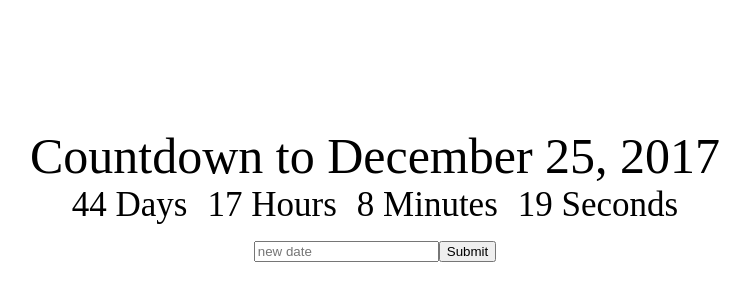
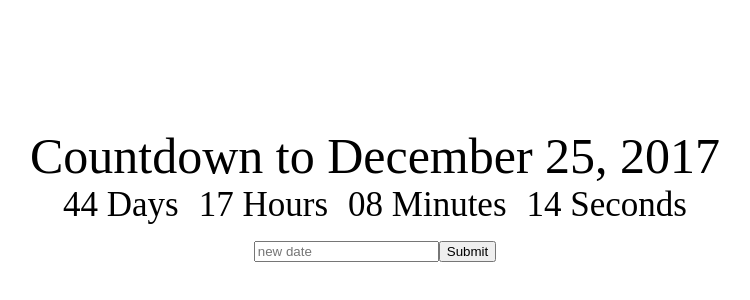
Before and after one commit to embahr/countdown-app, a React (Create React App) app: page / in a window 1280 px wide. Shown: the part 126-426 px from the top of the page, without its empty margins (265-1015 px from the left). Built offline with nearby package versions, Linux system fonts and the light colour scheme.

Commit message:
added interval update, and leading '0'

```diff
--- a/src/Clock.jsx
+++ b/src/Clock.jsx
@@ -17,30 +17,31 @@
         this.getTimeUntil(this.props.deadline);
     }
 
+    componentDidMount() {
+        setInterval( () => this.getTimeUntil(this.props.deadline), 1000);
+    }
+
+    leading0(num) {
+        return num < 10 ? '0' + num : num;
+    }
+
     getTimeUntil(deadline) {
          const time = Date.parse(deadline) - Date.parse(new Date());
-         console.log('time', time);
          const seconds = Math.floor((time/1000) % 60);
          const minutes = Math.floor((time/1000/60) % 60);
          const hours = Math.floor(time/(1000*60*60) % 24);
          const days = Math.floor(time/(1000*60*60*24));
-         console.log('days', days, 'hours', hours, 'minutes', minutes, 'seconds', seconds );
 
-         this.setState({
-            days: days,
-            hours: hours,
-            minutes: minutes,
-            seconds: seconds
-         });
+         this.setState({ days, hours, minutes, seconds });
     }
 
     render() {
         return(
             <div>
-                <div className="Clock-days">{ this.state.days } Days</div>
-                <div className="Clock-hours">{ this.state.hours } Hours</div>
-                <div className="Clock-minutes">{ this.state.minutes } Minutes</div>
-                <div className="Clock-seconds" >{ this.state.seconds } Seconds</div>
+                <div className="Clock-days">{ this.leading0(this.state.days) } Days</div>
+                <div className="Clock-hours">{ this.leading0(this.state.hours) } Hours</div>
+                <div className="Clock-minutes">{ this.leading0(this.state.minutes) } Minutes</div>
+                <div className="Clock-seconds" >{ this.leading0(this.state.seconds) } Seconds</div>
             </div>
         )
     }
```
